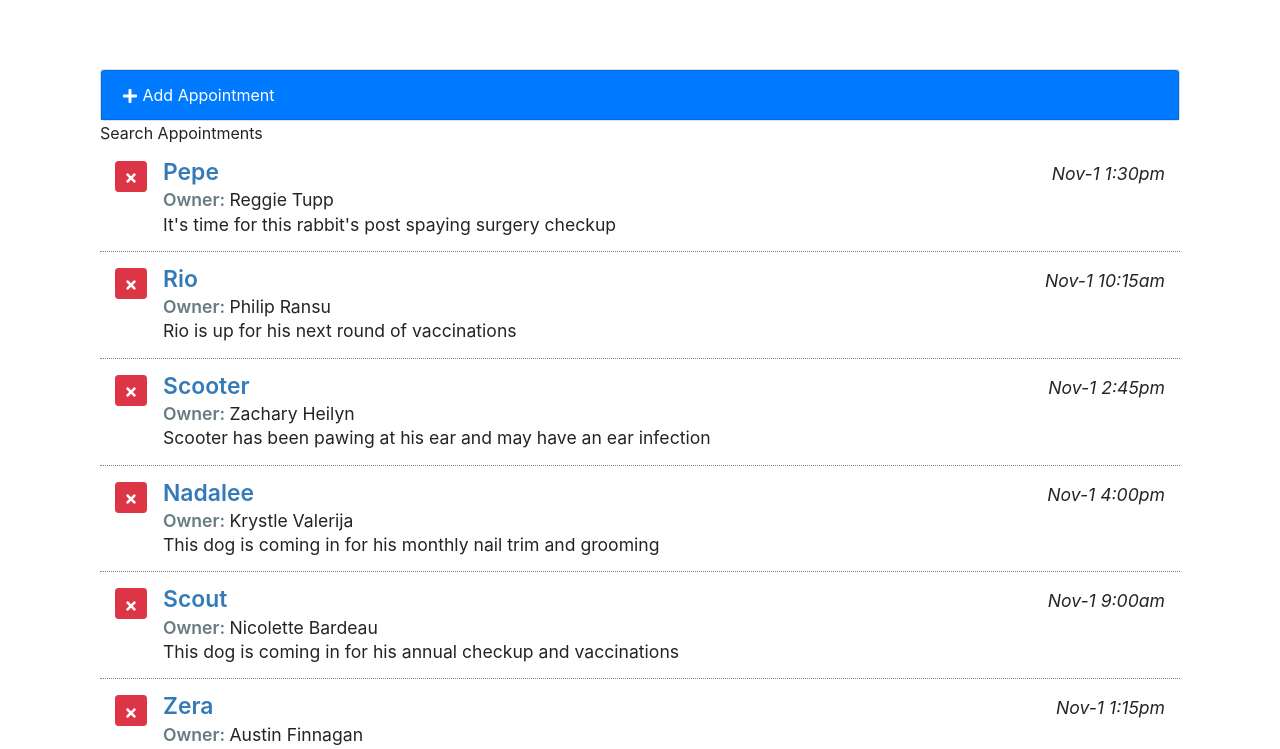
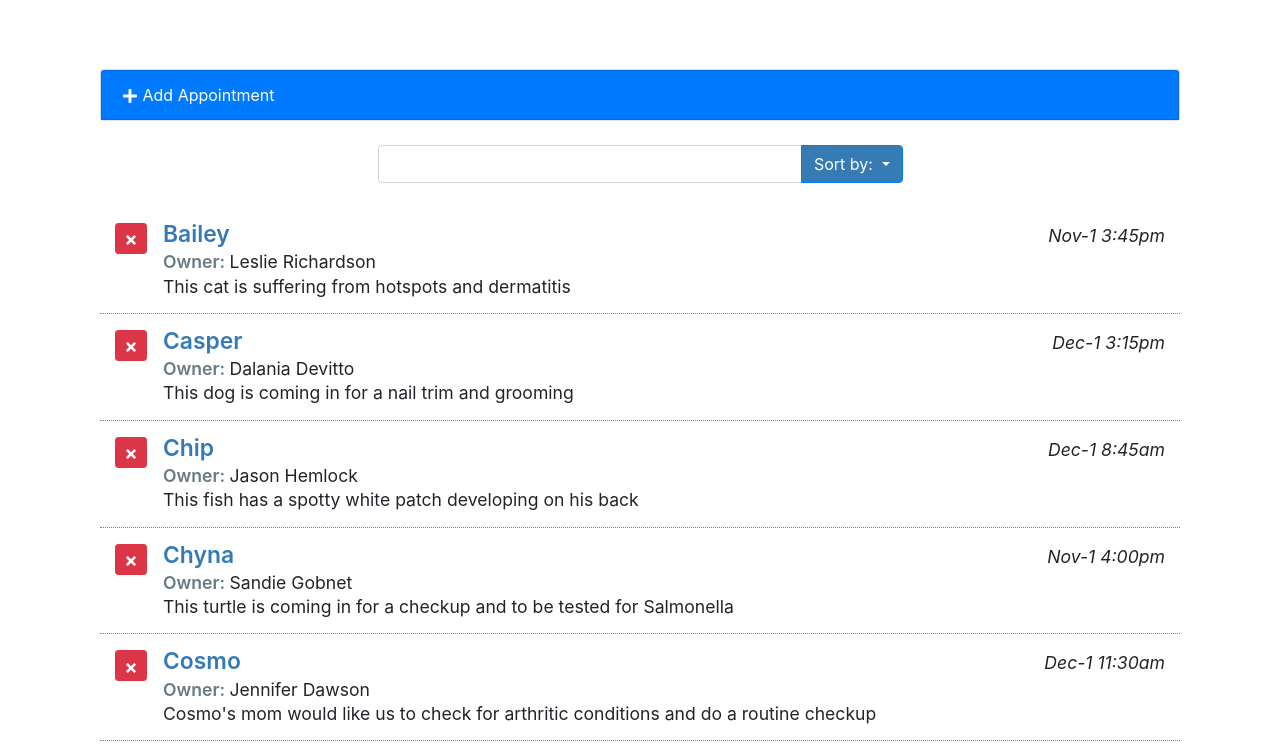
Before and after one commit to BenjaminKyhn/react-interface, a React (Create React App) app: page / in a window 1280 px wide. Shown: the top 749 px of the page. Built offline with nearby package versions, Linux system fonts and the light colour scheme.

Commit message:
4.1 complete

```diff
--- a/src/components/App.js
+++ b/src/components/App.js
@@ -12,6 +12,8 @@
             myAppointments: [],
             formDisplay: false,
             lastIndex: 0,
+            orderBy: 'petName',
+            orderDir: 'asc'
         }
         this.deleteAppointment = this.deleteAppointment.bind(this);
         this.toggleForm = this.toggleForm.bind(this);
@@ -58,6 +60,21 @@
     }
 
     render() {
+        let order;
+        let filteredApts = this.state.myAppointments;
+        if (this.state.orderDir === 'asc'){
+            order = 1;
+        } else {
+            order = -1;
+        }
+
+        filteredApts.sort((a, b) => {
+            if(a[this.state.orderBy].toLowerCase() < b[this.state.orderBy].toLowerCase()){
+                return -1 * order;
+            } else {
+                return 1 * order;
+            }
+        })
 
         return (
             <main className="page bg-white" id="petratings">
@@ -72,7 +89,7 @@
                                 />
                                 <SearchAppointments/>
                                 <ListAppointments
-                                    appointments={this.state.myAppointments}
+                                    appointments={filteredApts}
                                     deleteAppointment={this.deleteAppointment}
                                 />
                             </div>
--- a/src/components/SearchAppointments.js
+++ b/src/components/SearchAppointments.js
@@ -1,9 +1,52 @@
-import React, {Component} from 'react';
+import React, { Component } from 'react';
 
 class SearchAppointments extends Component {
-    render(){
-        return <div>Search Appointments</div>
+    render() {
+        return (
+            <div className="search-appointments row justify-content-center my-4">
+                <div className="col-md-6">
+                    <div className="input-group">
+                        <input
+                            id="SearchApts"
+                            type="text"
+                            className="form-control"
+                            aria-label="Search Appointments"
+                        />
+                        <div className="input-group-append">
+                            <button
+                                type="button"
+                                className="btn btn-primary dropdown-toggle"
+                                data-toggle="dropdown"
+                                aria-haspopup="true"
+                                aria-expanded="false"
+                            >
+                                Sort by: <span className="caret" />
+                            </button>
+
+                            <div className="sort-menu dropdown-menu dropdown-menu-right">
+                                <button className="sort-by dropdown-item" href="#">
+                                    Pet Name
+                                </button>
+                                <button className="sort-by dropdown-item" href="#">
+                                    Date
+                                </button>
+                                <button className="sort-by dropdown-item" href="#">
+                                    Owner
+                                </button>
+                                <div role="separator" className="dropdown-divider" />
+                                <button className="sort-by dropdown-item" href="#">
+                                    Asc
+                                </button>
+                                <button className="sort-by dropdown-item" href="#">
+                                    Desc
+                                </button>
+                            </div>
+                        </div>
+                    </div>
+                </div>
+            </div>
+        );
     }
 }
 
-export default SearchAppointments
+export default SearchAppointments;
```
